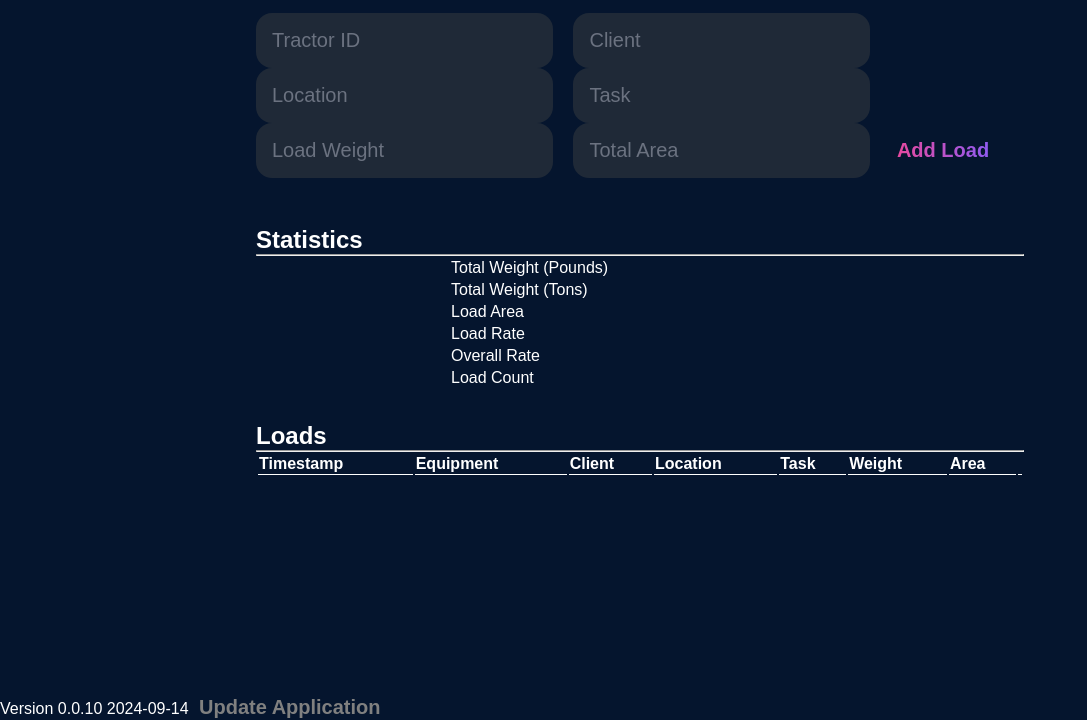
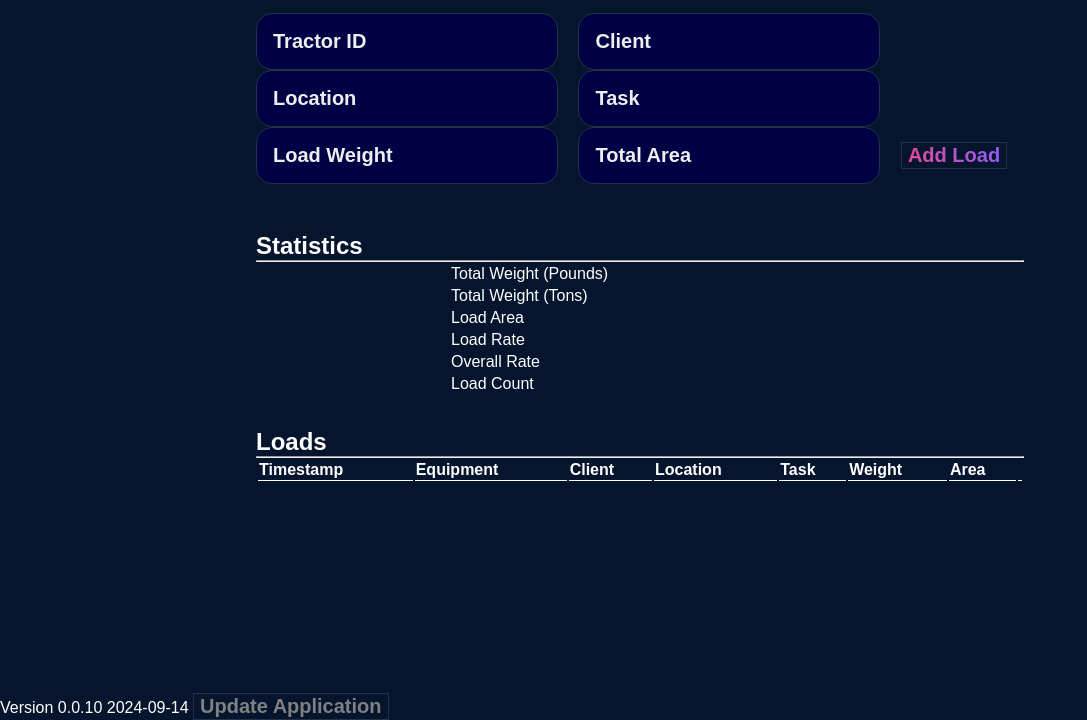
Before and after one commit to hansenadtechsys/msmXLite, a plain HTML site: page index.html in a window 1280 px wide. Shown: the part 80-800 px from the top of the page, without its empty margins (0-1087 px from the left). Drawn offline with Linux system fonts and the light colour scheme.

Commit message:
Tweak input visibility

```diff
--- a/index.css
+++ b/index.css
@@ -6,6 +6,9 @@
     --pink: #EC4899;
     --purple: #8B5CF6;
     --light: #EEE;
+    --blue: #000044;
+    --border:#223344;
+    --inputbg:#88bb9E;
 }
 * {
     margin: 0;
@@ -39,81 +42,93 @@ h1{
 }
 input, button {
     appearance: none;
-    border: none;
+    border: 1px solid var(--border);
     outline: none;
     background: none;
 }
 #client-input {
     flex: 1 1 0%;
-    background-color: var(--darker);
+    background-color: var(--blue);
     padding: 1rem;
     border-radius: 1rem;
     margin-right: 1rem;
     color: var(--light);
     font-size: 1.25rem;
+    font-weight: bolder;
 }
 #client-input::placeholder {
-    color: var(--grey);
+    color: var(--light);
+    font-weight:bolder;
 }
 #location-input {
     flex: 1 1 0%;
-    background-color: var(--darker);
+    background-color: var(--blue);
     padding: 1rem;
     border-radius: 1rem;
     margin-right: 1rem;
     color: var(--light);
     font-size: 1.25rem;
+    font-weight:bolder;
 }
 #location-input::placeholder {
-    color: var(--grey);
+    color: var(--light);
+    font-weight: bolder;
 }
 #task-input {
     flex: 1 1 0%;
-    background-color: var(--darker);
+    background-color: var(--blue);
     padding: 1rem;
     border-radius: 1rem;
     margin-right: 1rem;
     color: var(--light);
     font-size: 1.25rem;
+    font-weight:bolder;
 }
 #task-input::placeholder {
-    color: var(--grey);
+    color: var(--light);
+    font-weight: bolder;
 }
 #weight-input {
     flex: 1 1 0%;
-    background-color: var(--darker);
+    background-color: var(--blue);
     padding: 1rem;
     border-radius: 1rem;
     margin-right: 1rem;
     color: var(--light);
     font-size: 1.25rem;
+    font-weight: bolder;
 }
 #weight-input::placeholder {
-    color: var(--grey);
+    color: var(--light);
+    font-weight:bolder;
 }
 #area-input {
     flex: 1 1 0%;
-    background-color: var(--darker);
+    background-color: var(--blue);
     padding: 1rem;
     border-radius: 1rem;
     margin-right: 1rem;
     color: var(--light);
     font-size: 1.25rem;
+    font-weight:bolder;
 }
 #equipment-input {
     flex: 1 1 0%;
-    background-color: var(--darker);
+    background-color: var(--blue);
     padding: 1rem;
     border-radius: 1rem;
     margin-right: 1rem;
     color: var(--light);
     font-size: 1.25rem;
+    font-weight: bolder;
 }
 #equipment-input::placeholder {
-    color: var(--grey);
+    color: var(--light);
+    font-weight:bolder;
 }
 #area-input::placeholder {
-    color: var(--grey);
+    color: var(--light);
+    font-weight:bolder;
 }
 #new-load-submit {
     color: var(--pink);
```
